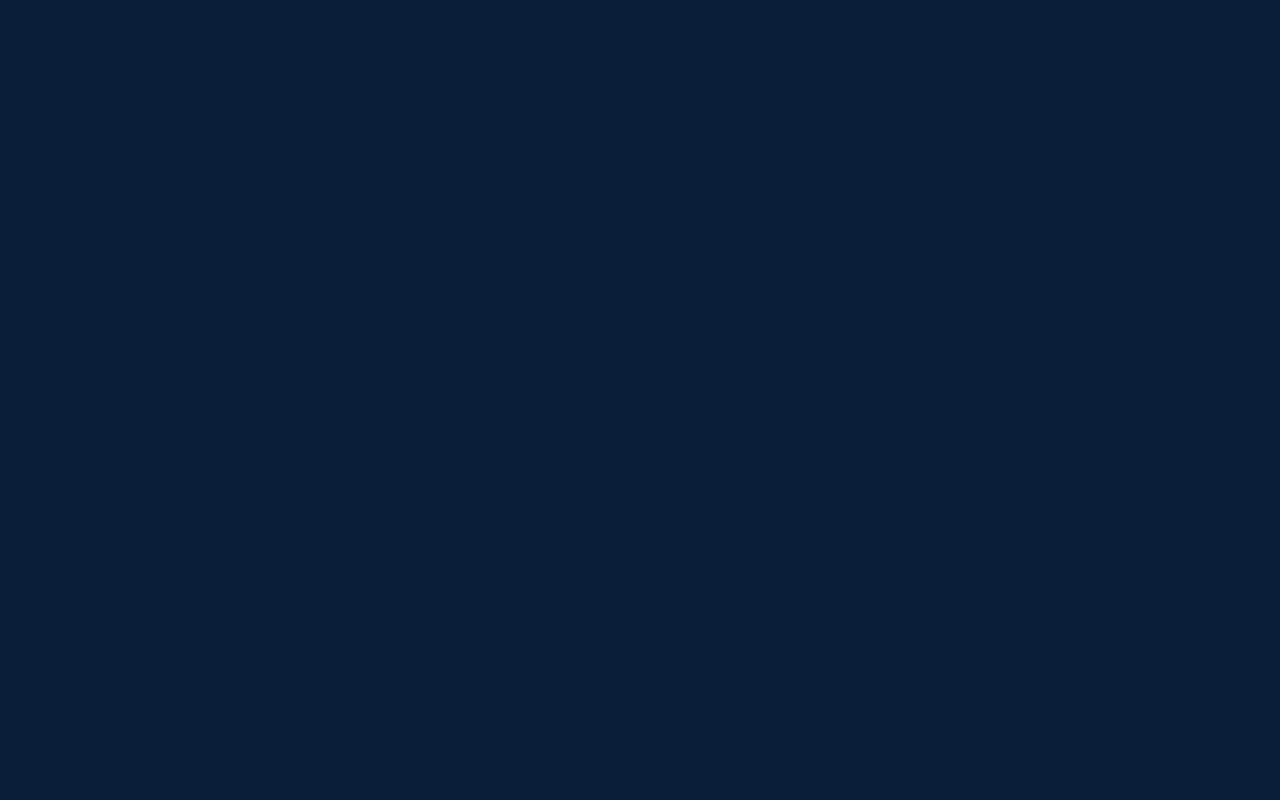
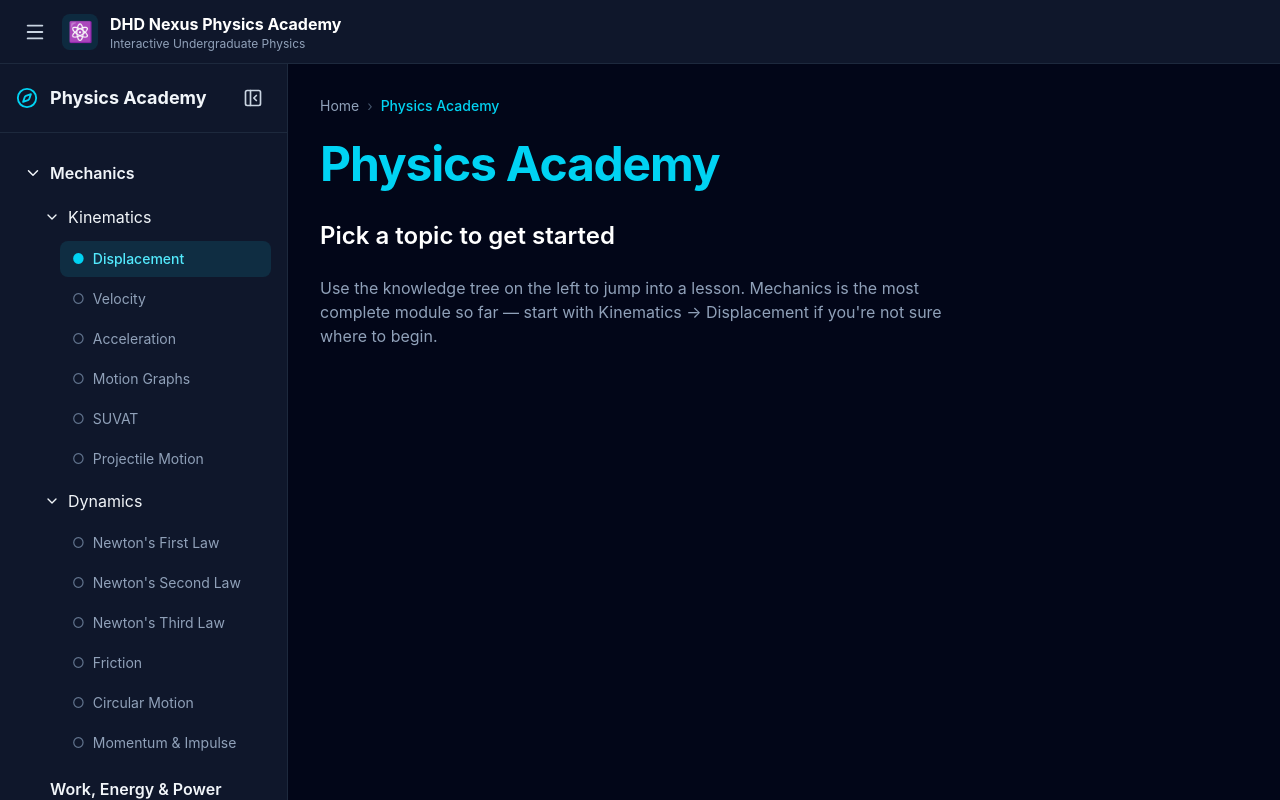
Before and after one commit to dhdnexus/dhd-nexus-physics-academy, a React (Vite) app in the folder interactive-labs/dhd-physics/: page /physics-academy in a window 1280 px wide. Before the commit this address had no page. Shown: the top 800 px of the page. Built offline with nearby package versions, Linux system fonts and the light colour scheme.

Commit message:
Add Physics Academy hub route

```diff
--- /dev/null
+++ b/interactive-labs/dhd-physics/src/pages/physics-academy/index.tsx
@@ -0,0 +1,22 @@
+import AcademyLayout from "../../components/academy/AcademyLayout";
+
+export default function PhysicsAcademy() {
+  return (
+    <AcademyLayout
+      title="Physics Academy"
+      breadcrumb={["Home", "Physics Academy"]}
+    >
+      <div className="space-y-6">
+        <h2 className="text-2xl font-semibold text-white">
+          Pick a topic to get started
+        </h2>
+
+        <p className="max-w-2xl text-slate-400">
+          Use the knowledge tree on the left to jump into a lesson. Mechanics is
+          the most complete module so far — start with Kinematics → Displacement
+          if you're not sure where to begin.
+        </p>
+      </div>
+    </AcademyLayout>
+  );
+}
--- a/interactive-labs/dhd-physics/src/router/AppRouter.tsx
+++ b/interactive-labs/dhd-physics/src/router/AppRouter.tsx
@@ -3,6 +3,7 @@ import { Routes, Route } from "react-router-dom";
 import AppShell from "../components/layout/AppShell";
 
 import Home from "../pages/Home";
+import PhysicsAcademy from "../pages/physics-academy";
 
 import Displacement from "../pages/mechanics/kinematics/displacement";
 import Velocity from "../pages/mechanics/kinematics/velocity";
@@ -27,6 +28,8 @@ export default function AppRouter() {
           </AppShell>
         }
       />
+
+      <Route path="/physics-academy" element={<PhysicsAcademy />} />
 
       <Route
         path="/mechanics/kinematics/displacement"
```
